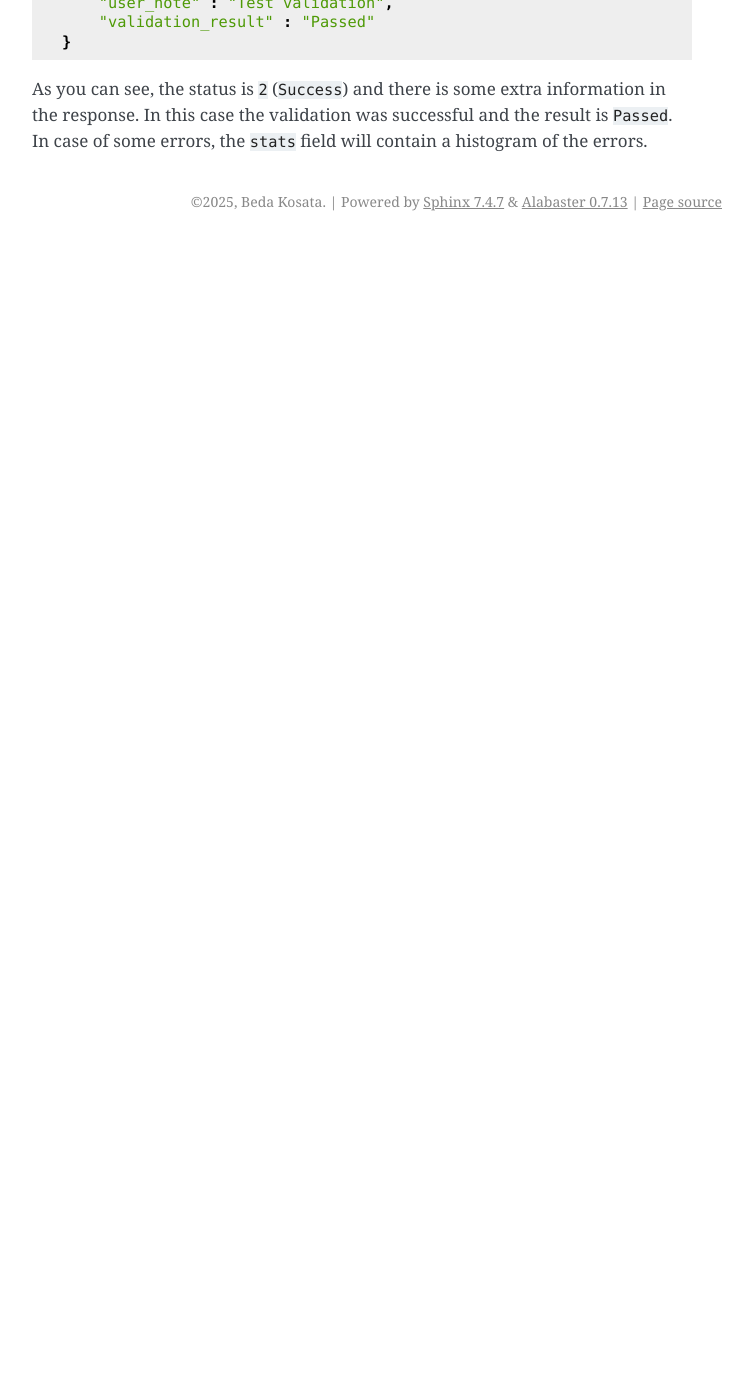
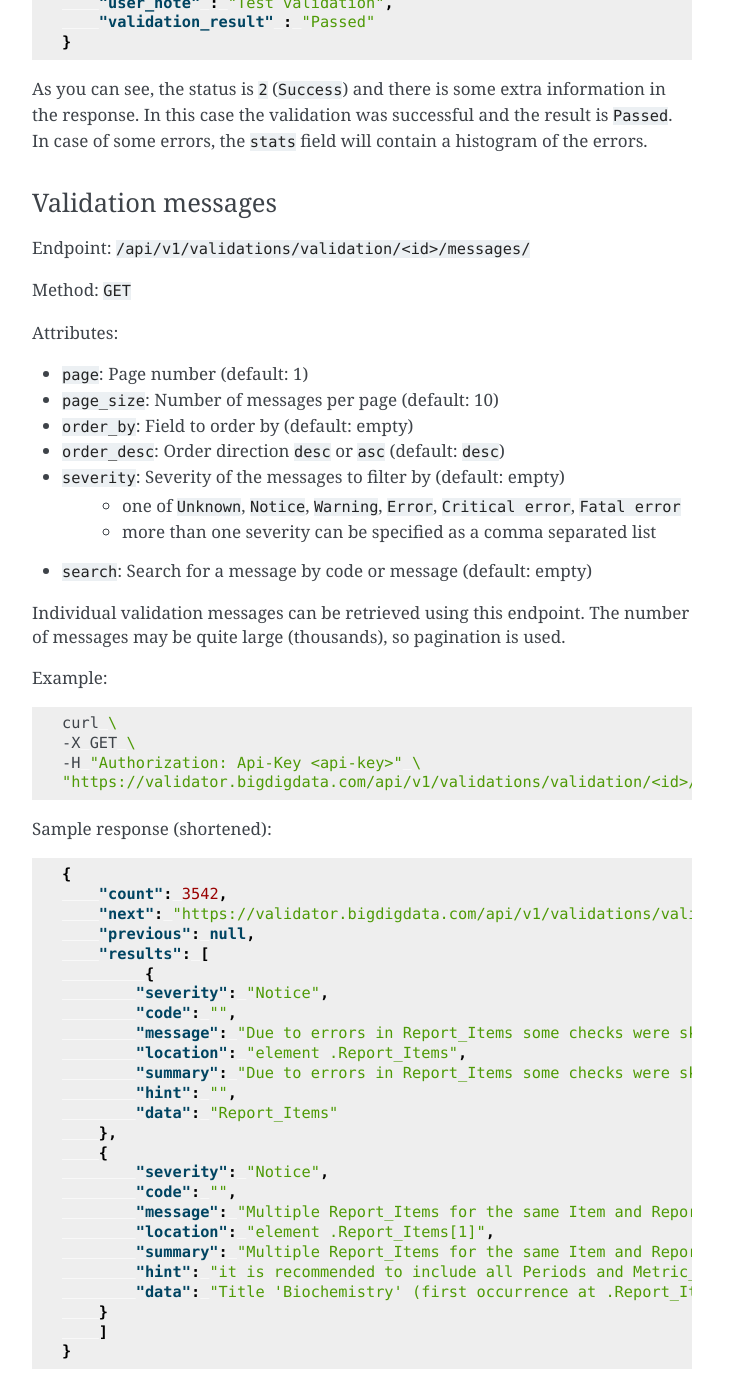
Before and after one commit to Project-Counter/counter-validator, a Sphinx documentation site: the page built from docs/api.rst, in a window 1280 px wide and 1400 px high, scrolled down 3824 px. Shown: the whole window, without its empty margins (388-1141 px from the left). Built offline with Sphinx 7.4.7, drawn with Linux system fonts in a browser that asks for light colours; before the commit the page ends 4065 px from its top, so only the background shows below that; some of the changed text lies outside the part shown.

Commit message:
Add validation messages endpoint documentation to API reference

```diff
--- a/docs/api.rst
+++ b/docs/api.rst
@@ -33,7 +33,7 @@ Attributes:
 
 Example:
 
-.. code-block::
+.. code-block:: bash
 
    curl \
    -X POST \
@@ -44,7 +44,7 @@ Example:
 
 Sample response:
 
-.. code-block::
+.. code-block:: json
 
     {
         "api_endpoint" : "",
@@ -102,7 +102,7 @@ Method: ``GET``
 
 Example:
 
-.. code-block::
+.. code-block:: bash
 
    curl \
    -X GET \
@@ -111,7 +111,7 @@ Example:
 
 Sample response (using the ``id`` from the previous example):
 
-.. code-block::
+.. code-block:: json
 
     {
         "api_endpoint" : "",
@@ -201,3 +201,65 @@ Sample response (using the ``id`` from the previous example):
 As you can see, the status is ``2`` (``Success``) and there is some extra information in the response.
 In this case the validation was successful and the result is ``Passed``. In case of some errors,
 the ``stats`` field will contain a histogram of the errors.
+
+
+Validation messages
+-------------------
+
+Endpoint: ``/api/v1/validations/validation/<id>/messages/``
+
+Method: ``GET``
+
+Attributes:
+
+- ``page``: Page number (default: 1)
+- ``page_size``: Number of messages per page (default: 10)
+- ``order_by``: Field to order by (default: empty)
+- ``order_desc``: Order direction ``desc`` or ``asc`` (default: ``desc``)
+- ``severity``: Severity of the messages to filter by (default: empty)
+    - one of ``Unknown``, ``Notice``, ``Warning``, ``Error``, ``Critical error``, ``Fatal error``
+    - more than one severity can be specified as a comma separated list
+- ``search``: Search for a message by code or message (default: empty)
+
+
+Individual validation messages can be retrieved using this endpoint. The number of messages may be quite
+large (thousands), so pagination is used.
+
+Example:
+
+.. code-block:: bash
+
+   curl \
+   -X GET \
+   -H "Authorization: Api-Key <api-key>" \
+   "https://validator.bigdigdata.com/api/v1/validations/validation/<id>/messages/"
+
+Sample response (shortened):
+
+.. code-block:: json
+
+    {
+        "count": 3542,
+        "next": "https://validator.bigdigdata.com/api/v1/validations/validation/<id>/messages/page=2&page_size=10",
+        "previous": null,
+        "results": [
+             {
+            "severity": "Notice",
+            "code": "",
+            "message": "Due to errors in Report_Items some checks were skipped",
+            "location": "element .Report_Items",
+            "summary": "Due to errors in Report_Items some checks were skipped",
+            "hint": "",
+            "data": "Report_Items"
+        },
+        {
+            "severity": "Notice",
+            "code": "",
+            "message": "Multiple Report_Items for the same Item and Report Attributes",
+            "location": "element .Report_Items[1]",
+            "summary": "Multiple Report_Items for the same Item and Report Attributes",
+            "hint": "it is recommended to include all Periods and Metric_Types in a single Report_Item to reduce the size of the report and to make it easier to use the report",
+            "data": "Title 'Biochemistry' (first occurrence at .Report_Items[0])"
+        }
+        ]
+    }
```
